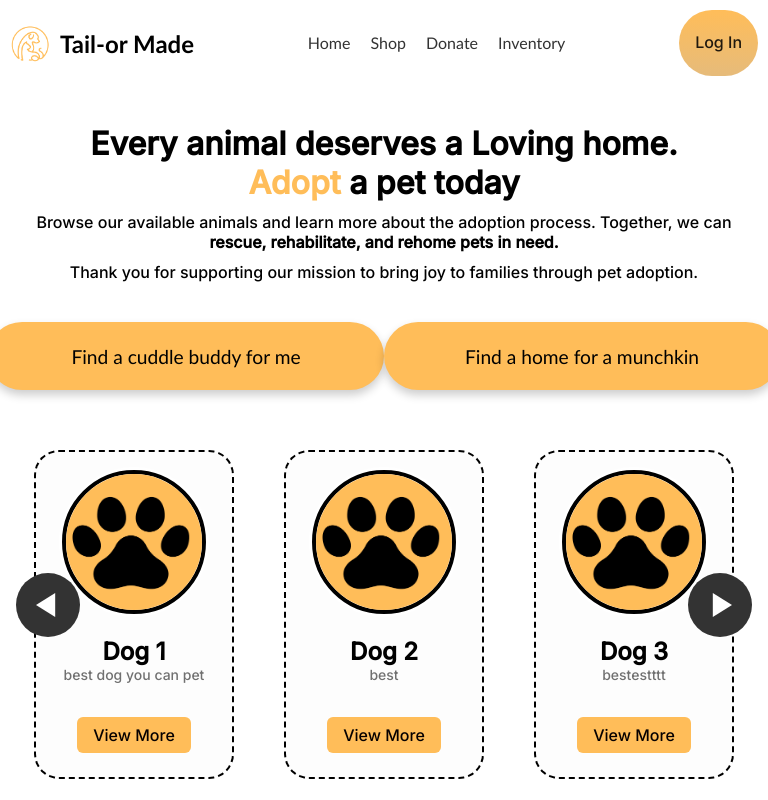
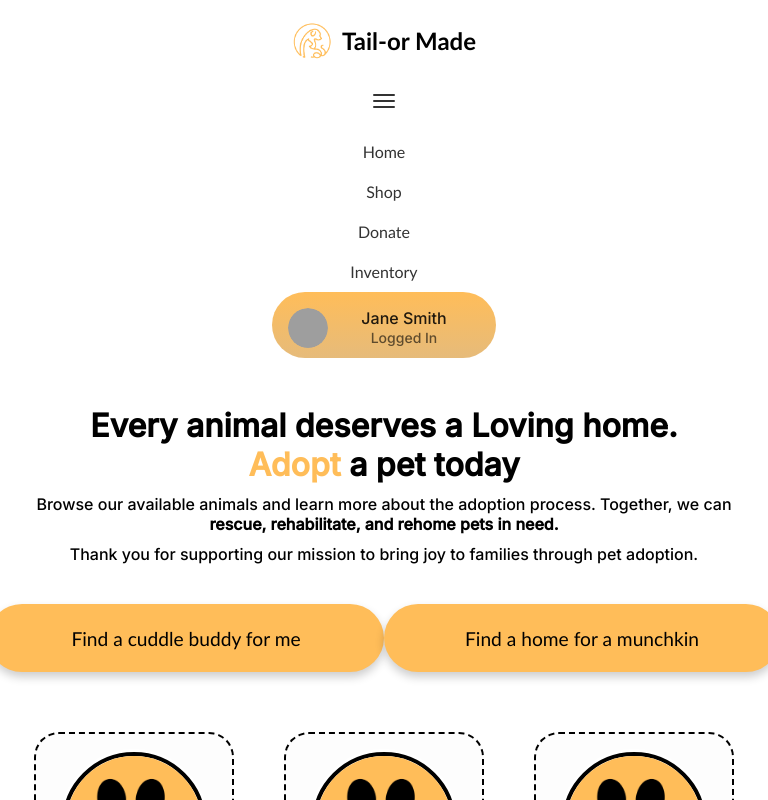
Before and after one commit to MansiSeth/miniproject_petAdoption, a Vue app: page / in a window 768 px wide. Shown: the top 800 px of the page. Built offline with nearby package versions, Linux system fonts and the light colour scheme; grey boxes are pictures that could not be loaded.

Commit message:
added responsive navbar

```diff
--- a/src/components/MyNavbar.vue
+++ b/src/components/MyNavbar.vue
@@ -4,32 +4,58 @@
       <img src="@/assets/logo.png" alt="Logo" />
       <h1 class="navbar-company-name">Tail-or Made</h1>
     </div>
-    <ul class="navbar-links">
+    <button class="navbar-toggle" @click="toggleMenu">
+      <span class="icon-bar"></span>
+      <span class="icon-bar"></span>
+      <span class="icon-bar"></span>
+    </button>
+    <ul class="navbar-links" id="nav-links">
       <li><router-link to="/">Home</router-link></li>
       <li><router-link to="/shop">Shop</router-link></li>
       <li><router-link to="/donate">Donate</router-link></li>
       <li><router-link to="/inventory">Inventory</router-link></li>
     </ul>
 
+    <button class="LogIn" @click="$router.push('/login')">
+      <v-list-item two-line>
+        <v-list-item-avatar>
+          <img src="https://randomuser.me/api/portraits/women/81.jpg" />
+        </v-list-item-avatar>
 
-
-    <button class="LogIn" @click="$router.push('/login')">
-    <v-list-item two-line>
-
-      <v-list-item-content>
-        <v-list-item-title>Log In</v-list-item-title>
-      </v-list-item-content>
-    </v-list-item>
+        <v-list-item-content>
+          <v-list-item-title>Jane Smith</v-list-item-title>
+          <v-list-item-subtitle>Logged In</v-list-item-subtitle>
+        </v-list-item-content>
+      </v-list-item>
     </button>
   </nav>
 </template>
 
 <script>
-
 export default {
   name: "navbar",
+  data() {
+    return {
+      showMenu: false,
+    };
+  },
+  methods: {
+    toggleMenu() {
+      const nav =document.getElementById('nav-links');
+      let state=nav.style.display;
+      if (state === 'flex') {
+                nav.style.display = 'none';
+            } else {
+               nav.style.display = 'flex';
+            }
+
+    },
+  },
 };
 </script>
+
+
+
 
 <style scoped>
 .navbar {
@@ -107,4 +133,91 @@ export default {
   text-decoration: none;
 }
 
+@media only screen and (max-width: 768px) {
+  .navbar {
+    flex-direction: column;
+    align-items: center;
+  }
+
+  .navbar-logo {
+    margin: 10px 0;
+  }
+
+  .navbar-links {
+    display: none;
+    flex-direction: column;
+    align-items: center;
+    margin: auto;
+    padding: 0;
+    width: 100%;
+  }
+
+  .navbar-links li {
+    margin: 10px 0;
+  }
+
+  .navbar-toggle {
+    display: block;
+    position: relative;
+    top: 0;
+    right: 0;
+    margin: 10px;
+    padding: 10px;
+    background: none;
+    border: none;
+    cursor: pointer;
+  }
+
+  .icon-bar {
+    display: block;
+    width: 22px;
+    height: 2px;
+    border-radius: 1px;
+    margin: 4px 0;
+    background-color: #333;
+  }
+
+  .show-menu .navbar-links {
+    display: flex;
+  }
+}
+
+.navbar {
+  display: flex;
+  justify-content: space-between;
+  align-items: center;
+  padding: 10px;
+  background-color: #fff;
+}
+
+.navbar-logo {
+  display: flex;
+  align-items: center;
+}
+
+.navbar-logo img {
+  height: 40px;
+  margin-right: 10px;
+}
+
+.navbar-company-name {
+  font-size: 24px;
+  margin: 0;
+  font-family: "Gill Sans", "Gill Sans MT", Calibri, "Trebuchet MS", sans-serif;
+}
+
+.navbar-links {
+  display: flex;
+  list-style: none;
+}
+
+@media only screen and (min-width: 768px) {
+  .navbar-links {
+    display: flex !important;
+    margin: auto !important;
+  }
+}
+
+
+
 </style>
```
